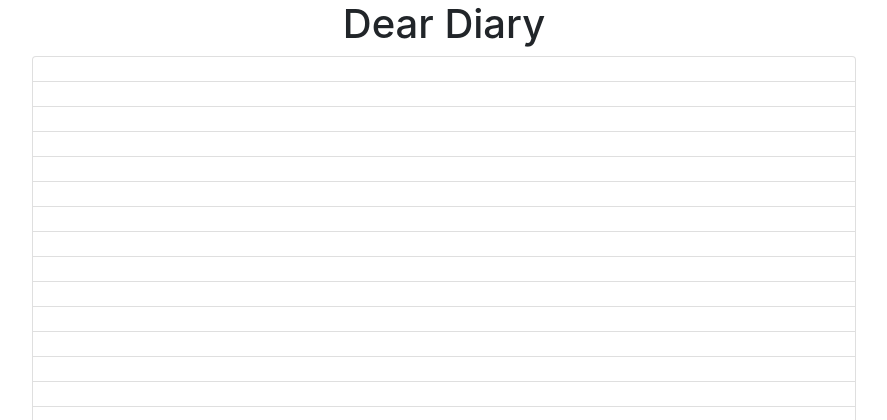
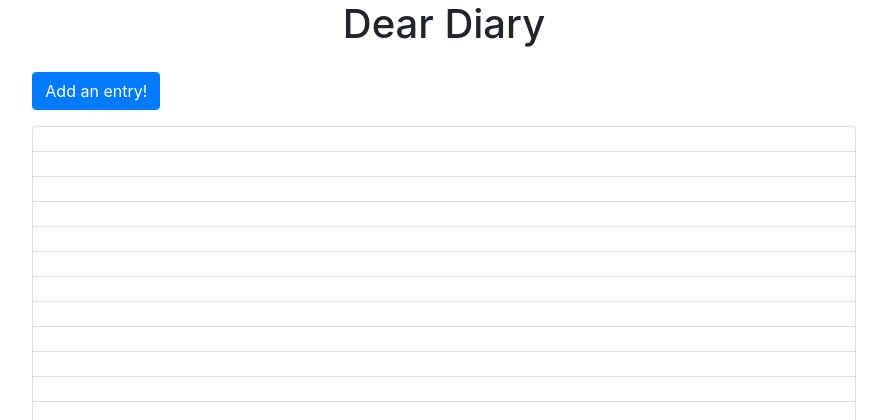
Before and after one commit to diegofigueroa79/Django-REST-VUE_diary_app, a Django app: page / in a window 1280 px wide. Shown: the top 420 px of the page, without its empty margins (196-1083 px from the left). Run offline with Django 3.2, Linux system fonts and the light colour scheme; tables that the repository leaves empty hold one stand-in row (values such as "Sample post"); some libraries are stand-ins or nearby versions.

Commit message:
add a button that directs you to the entry page

```diff
--- a/journal/diary/templates/diary/index.html
+++ b/journal/diary/templates/diary/index.html
@@ -4,6 +4,7 @@
 
 
     <div class="col-md-12">
+        <a class="btn btn-primary my-3" href="{% url 'diary:add' %}">Add an entry!</a>
         <div class="entries">
             <div id="app">
                 <!-- Vue app is rendered here -->
```
